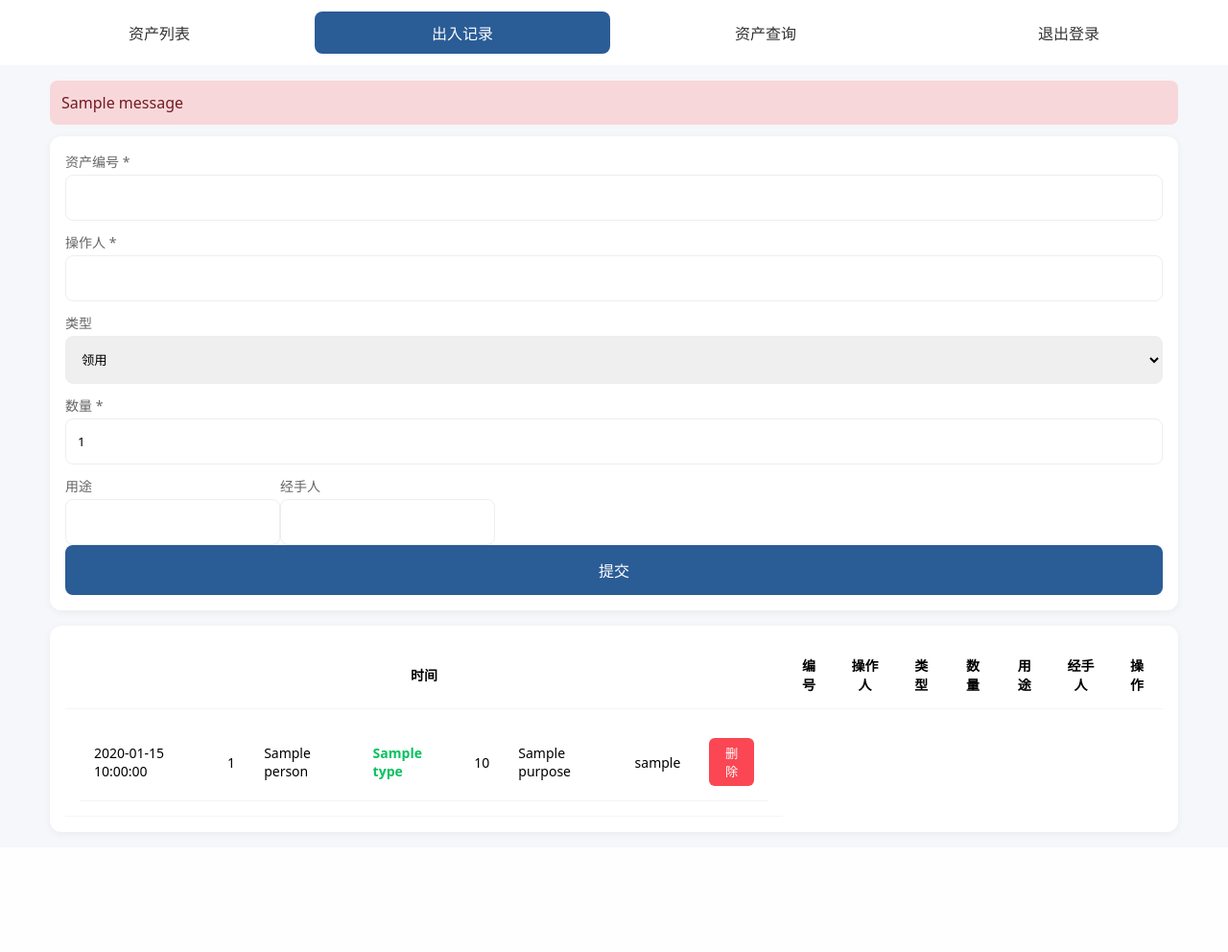
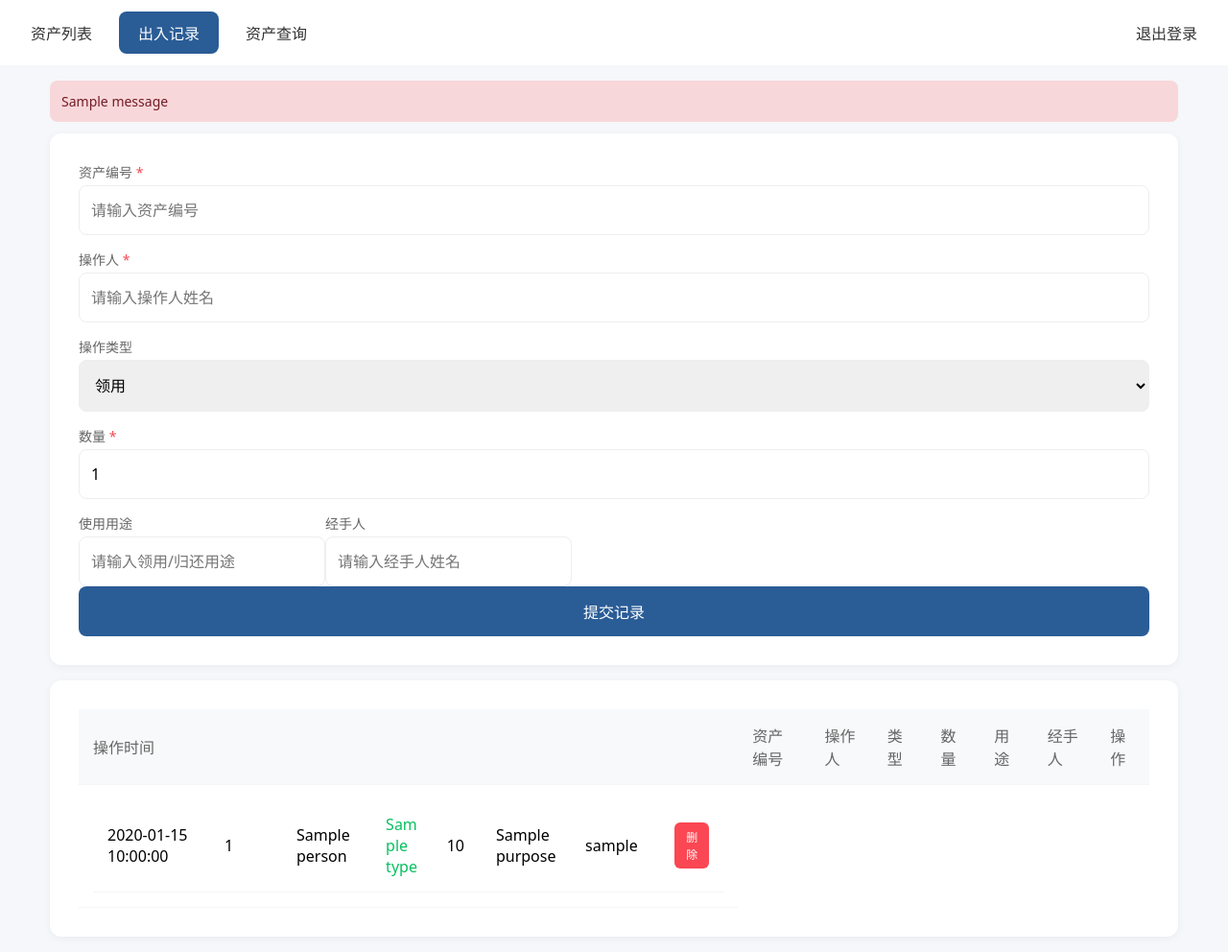
Before and after one commit to liuhuaqing446/lab-asset, a Flask app: template templates/record.html in a window 1280 px wide. Shown: the part 59-1051 px from the top of the page at 96% size. Before the commit the page ends 930 px from the top, so only its background shows below. Run offline with Flask 3, Linux system fonts and the light colour scheme; the visitor is signed in with stand-in values (Sample User, id 1); tables that the repository leaves empty or names only in its code hold one stand-in row (values such as "Sample post"); the template is opened without the code that fills it: most values are stand-ins (such as "Sample title", 1, 10 or a date in 2020); one stand-in notice (Sample message) is shown.

Commit message:
Update record.html

```diff
--- a/templates/record.html
+++ b/templates/record.html
@@ -2,89 +2,142 @@
 <html>
 <head>
   <meta charset="UTF-8">
-<meta name="viewport" content="width=device-width, initial-scale=1.0,user-scalable=no">
-<title>{{system_name}}</title>
+  <meta name="viewport" content="width=device-width, initial-scale=1.0, user-scalable=no">
+  <title>{{ system_name }}</title>
   <style>
-*{box-sizing:border-box;margin:0;padding:0;font-family:system-ui, sans-serif;}
-body{background:#f5f7fa;}
-.container{width:100%;max-width:1200px;margin:0 auto;padding:0 12px;}
-.header{background:#2a5c96;color:#fff;padding:16px;text-align:center;font-size:20px;}
-.nav{background:#fff;padding:12px;display:flex;flex-wrap:wrap;gap:8px;margin-bottom:16px;}
-.nav a{flex:1;min-width:100px;text-align:center;padding:10px 8px;border-radius:8px;text-decoration:none;color:#333;}
-.nav a.active{background:#2a5c96;color:#fff;}
-.form-box,.table-box{background:#fff;padding:16px;border-radius:12px;margin-bottom:16px;box-shadow:0 2px 8px rgba(0,0,0,0.05);}
-.form-group{margin-bottom:12px;}
-.form-group label{font-size:14px;color:#666;margin-bottom:4px;display:block;}
-.form-group input,.form-group select{width:100%;padding:14px 12px;border:1px solid #eee;border-radius:8px;}
-.btn{width:100%;padding:14px;background:#2a5c96;color:#fff;border:none;border-radius:8px;font-size:16px;min-height:48px;}
-.flash{padding:12px;border-radius:8px;margin-bottom:12px;background:#f8d7da;color:#721c24;}
-.type-in{color:#07c160;font-weight:bold;}
-.type-out{color:#fa4753;font-weight:bold;}
-table{width:100%;border-collapse:collapse;}
-th,td{padding:10px 6px;font-size:14px;border-bottom:1px solid #f5f5f5;}
-.hide-mobile{display:none;}
-.swipe-item{position:relative;display:flex;}
-.swipe-content{width:100%;background:#fff;transition:transform 0.3s;z-index:2;}
-.swipe-delete{position:absolute;right:0;top:0;bottom:0;width:80px;background:#fa4753;color:#fff;border:none;z-index:1;}
-.btn-delete-pc{display:none;background:#fa4753;color:#fff;border:none;padding:6px 12px;border-radius:6px;}
-@media(min-width:768px){
-  .hide-mobile{display:table-cell;}
-  .swipe-delete{display:none;}
-  .btn-delete-pc{display:inline-block;}
-  th,td{padding:15px;}
+    /* 全局重置+自适应基础 */
+    * { box-sizing: border-box; margin: 0; padding: 0; font-family: system-ui, -apple-system, "Segoe UI", Roboto, sans-serif; }
+    body { background: #f5f7fa; }
+    .container { width: 100%; max-width: 1200px; margin: 0 auto; padding: 0 12px; }
+    .header { background: #2a5c96; color: #fff; padding: 16px; text-align: center; font-size: 20px; font-weight: 500; }
+    .nav { background: #fff; margin-bottom: 16px; padding: 12px; display: flex; flex-wrap: wrap; gap: 8px; align-items: center; }
+    .nav a { text-decoration: none; color: #333; border-radius: 8px; padding: 10px 8px; font-size: 14px; flex: 1; min-width: 100px; text-align: center; transition: 0.2s; }
+    .nav a.active { background: #2a5c96; color: #fff; }
+    .nav a.logout { margin-left: auto; min-width: auto; }
+    .form-box, .table-box { background: #fff; padding: 16px; border-radius: 12px; margin-bottom: 16px; box-shadow: 0 2px 8px rgba(0,0,0,0.05); }
+    .form-group { margin-bottom: 12px; }
+    .form-group label { display: block; font-size: 14px; color: #666; margin-bottom: 4px; }
+    .form-group input, .form-group select { width: 100%; padding: 14px 12px; font-size: 16px; border: 1px solid #eee; border-radius: 8px; outline: none; }
+    .form-group input:focus, .form-group select:focus { border-color: #2a5c96; }
+    .required { color: #fa4753; }
+    .btn { display: inline-block; border: none; border-radius: 8px; padding: 14px 20px; font-size: 16px; cursor: pointer; min-height: 48px; text-align: center; transition: 0.2s; background: #2a5c96; color: #fff; width: 100%; }
+    .btn:hover { background: #234b7a; }
+    .flash { padding: 12px; border-radius: 8px; margin-bottom: 12px; font-size: 14px; }
+    .flash-error { background: #f8d7da; color: #721c24; }
+    .type-in { color: #07c160; font-weight: 500; }
+    .type-out { color: #fa4753; font-weight: 500; }
+    .table-box h3 { font-size: 18px; font-weight: 500; margin-bottom: 16px; color: #333; }
+    table { width: 100%; border-collapse: collapse; }
+    th, td { padding: 10px 6px; font-size: 14px; text-align: left; border-bottom: 1px solid #f5f5f5; white-space: normal; word-break: break-word; }
+    th { background: #f8f9fa; font-weight: 500; color: #666; }
+    /* 移动端隐藏次要列 */
+    .hide-mobile { display: none; }
+    /* 左滑删除核心样式 - 仅手机端生效 */
+    .swipe-item { position: relative; display: flex; align-items: center; justify-content: space-between; height: 100%; cursor: pointer; }
+    .swipe-content { width: 100%; position: relative; z-index: 2; background: #fff; transition: transform 0.3s ease; }
+    .swipe-delete { position: absolute; right: 0; top: 0; bottom: 0; z-index: 1; width: 80px; background: #fa4753; color: #fff; border: none; border-radius: 0; cursor: pointer; font-size: 14px; }
+    .btn-delete-pc { display: none; border: none; background: #fa4753; color: #fff; padding: 6px 12px; border-radius: 6px; font-size: 12px; cursor: pointer; }
+    /* 桌面端适配 (>768px) */
+    @media (min-width: 768px) {
+      .nav { flex-wrap: nowrap; }
+      .nav a { flex: none; padding: 10px 20px; font-size: 16px; }
+      .form-box, .table-box { padding: 30px; }
+      .hide-mobile { display: table-cell; }
+      .swipe-delete { display: none; }
+      .btn-delete-pc { display: inline-block; }
+      th, td { padding: 15px; font-size: 16px; }
+      .form-group { margin-bottom: 15px; }
     }
   </style>
 </head>
 <body>
-<div class="header">{{system_name}}</div>
+  <div class="header">{{ system_name }}</div>
   <div class="nav">
     <a href="/">资产列表</a>
     <a href="/record" class="active">出入记录</a>
     <a href="/query">资产查询</a>
-<a href="/logout">退出登录</a>
+    <a href="/logout" class="logout">退出登录</a>
   </div>
+
   <div class="container">
-{% with msg=get_flashed_messages() %}{% if msg %}{% for m in msg %}
-<div class="flash">{{m}}</div>{% endfor %}{% endif %}{% endwith %}
+    {% with messages = get_flashed_messages() %}
+      {% if messages %}
+        {% for msg in messages %}
+          <div class="flash flash-error">{{ msg }}</div>
+        {% endfor %}
+      {% endif %}
+    {% endwith %}
 
     <div class="form-box">
       <form method="post" action="/do_record">
-<div class="form-group"><label>资产编号 *</label><input name="asset_id" required></div>
-<div class="form-group"><label>操作人 *</label><input name="person" required></div>
-<div class="form-group"><label>类型</label><select name="type"><option>领用</option><option>归还</option></select></div>
-<div class="form-group"><label>数量 *</label><input type="number" name="quantity" value="1" min="1" required></div>
-<div class="form-group hide-mobile"><label>用途</label><input name="purpose"></div>
-<div class="form-group hide-mobile"><label>经手人</label><input name="handler"></div>
-<button class="btn" type="submit">提交</button>
+        <div class="form-group">
+          <label>资产编号 <span class="required">*</span></label>
+          <input type="text" name="asset_id" required placeholder="请输入资产编号">
+        </div>
+        <div class="form-group">
+          <label>操作人 <span class="required">*</span></label>
+          <input type="text" name="person" required placeholder="请输入操作人姓名">
+        </div>
+        <div class="form-group">
+          <label>操作类型</label>
+          <select name="type">
+            <option value="领用">领用</option>
+            <option value="归还">归还</option>
+          </select>
+        </div>
+        <div class="form-group">
+          <label>数量 <span class="required">*</span></label>
+          <input type="number" name="quantity" value="1" min="1" required placeholder="请输入操作数量">
+        </div>
+        <div class="form-group hide-mobile">
+          <label>使用用途</label>
+          <input type="text" name="purpose" placeholder="请输入领用/归还用途">
+        </div>
+        <div class="form-group hide-mobile">
+          <label>经手人</label>
+          <input type="text" name="handler" placeholder="请输入经手人姓名">
+        </div>
+        <button type="submit" class="btn">提交记录</button>
       </form>
     </div>
 
     <div class="table-box">
       <table>
         <thead>
-<tr><th>时间</th><th>编号</th><th>操作人</th><th>类型</th><th>数量</th><th class="hide-mobile">用途</th><th class="hide-mobile">经手人</th><th>操作</th></tr>
+          <tr>
+            <th>操作时间</th>
+            <th>资产编号</th>
+            <th>操作人</th>
+            <th>类型</th>
+            <th>数量</th>
+            <th class="hide-mobile">用途</th>
+            <th class="hide-mobile">经手人</th>
+            <th>操作</th>
+          </tr>
         </thead>
         <tbody>
-{% for r in records %}
-<tr class="swipe-item">
+          {% for record in records %}
+          <tr class="swipe-item" data-id="{{ record.id }}">
             <td colspan="8" class="swipe-content">
               <table width="100%">
                 <tr>
-<td>{{r.time}}</td><td>{{r.asset_id}}</td><td>{{r.person}}</td>
-<td class="{{'type-out' if r.type=='领用' else 'type-in'}}">{{r.type}}</td>
-<td>{{r.quantity}}</td>
-<td class="hide-mobile">{{r.purpose}}</td>
-<td class="hide-mobile">{{r.handler}}</td>
-<td>
-<form method="post" action="/delete_record" onsubmit="return confirm('删除后库存自动恢复')">
-<input type="hidden" name="record_id" value="{{r.id}}">
-<button class="btn-delete-pc" type="submit">删除</button>
+                  <td width="20%">{{ record.time }}</td>
+                  <td width="12%">{{ record.asset_id }}</td>
+                  <td width="15%">{{ record.person }}</td>
+                  <td width="10%" class="{{ 'type-out' if record.type=='领用' else 'type-in' }}">{{ record.type }}</td>
+                  <td width="8%">{{ record.quantity }}</td>
+                  <td class="hide-mobile" width="15%">{{ record.purpose }}</td>
+                  <td class="hide-mobile" width="15%">{{ record.handler }}</td>
+                  <td width="5%">
+                    <form method="post" action="/delete_record" onsubmit="return confirm('确定删除该记录？删除后库存将自动恢复！')" style="margin:0;">
+                      <input type="hidden" name="record_id" value="{{ record.id }}">
+                      <button type="submit" class="btn-delete-pc">删除</button>
                     </form>
                   </td>
                 </tr>
               </table>
             </td>
-<button class="swipe-delete" onclick="del('{{r.id}}')">删除</button>
+            <button class="swipe-delete" onclick="deleteRecord('{{ record.id }}')">删除</button>
           </tr>
           {% endfor %}
         </tbody>
@@ -92,16 +145,69 @@ th,td{padding:10px 6px;font-size:14px;border-bottom:1px solid #f5f5f5;}
     </div>
   </div>
 
-<form id="f" method="post" action="/delete_record" style="display:none"><input name="record_id" id="rid"></form>
+  <!-- 左滑删除JS + 隐藏提交表单 -->
+  <form id="deleteRecordForm" method="post" action="/delete_record" style="display: none;">
+    <input type="hidden" name="record_id" id="deleteRecordId">
+  </form>
   <script>
-function del(id){if(confirm('删除后库存自动恢复')){document.getElementById('rid').value=id;document.getElementById('f').submit();}}
-let sX,mX,sw;
-document.querySelectorAll('.swipe-item').forEach(i=>{
-let c=i.querySelector('.swipe-content');
-i.addEventListener('touchstart',e=>{sX=e.touches[0].clientX;sw=1;});
-i.addEventListener('touchmove',e=>{if(!sw)return;mX=e.touches[0].clientX-sX;if(mX<0&&mX>-80)c.style.transform=`translateX(${mX}px)`;else if(mX<=-80)c.style.transform='translateX(-80px)';});
-i.addEventListener('touchend',()=>{sw=0;if(mX<-40)c.style.transform='translateX(-80px)';else c.style.transform='translateX(0)';});
+    // 左滑删除核心逻辑
+    const swipeItems = document.querySelectorAll('.swipe-item');
+    let startX = 0;
+    let moveX = 0;
+    let isSwiping = false;
+
+    // 重置所有项的滑动状态
+    const resetSwipe = () => {
+      swipeItems.forEach(item => {
+        item.querySelector('.swipe-content').style.transform = 'translateX(0)';
       });
+    };
+
+    // 左滑事件绑定
+    swipeItems.forEach(item => {
+      const content = item.querySelector('.swipe-content');
+      // 触摸开始
+      item.addEventListener('touchstart', (e) => {
+        startX = e.touches[0].clientX;
+        isSwiping = true;
+        resetSwipe();
+      });
+      // 触摸移动
+      item.addEventListener('touchmove', (e) => {
+        if (!isSwiping) return;
+        moveX = e.touches[0].clientX - startX;
+        // 仅允许左滑，最大左滑距离80px（删除按钮宽度）
+        if (moveX < 0 && moveX > -80) {
+          content.style.transform = `translateX(${moveX}px)`;
+        } else if (moveX <= -80) {
+          content.style.transform = 'translateX(-80px)';
+        }
+      });
+      // 触摸结束
+      item.addEventListener('touchend', () => {
+        isSwiping = false;
+        // 滑动距离超过40px，保持展开；否则回弹
+        if (moveX < -40) {
+          content.style.transform = 'translateX(-80px)';
+        } else {
+          content.style.transform = 'translateX(0)';
+        }
+      });
+      // 点击空白处重置
+      document.addEventListener('click', (e) => {
+        if (!e.target.closest('.swipe-item')) resetSwipe();
+      });
+    });
+
+    // 删除记录方法（自动恢复库存）
+    function deleteRecord(recordId) {
+      if (confirm('确定删除该记录？删除后对应资产库存将自动恢复！')) {
+        document.getElementById('deleteRecordId').value = recordId;
+        document.getElementById('deleteRecordForm').submit();
+      } else {
+        resetSwipe();
+      }
+    }
   </script>
 </body>
 </html>
```
Lines whose indentation alone changed are shown as unchanged.
